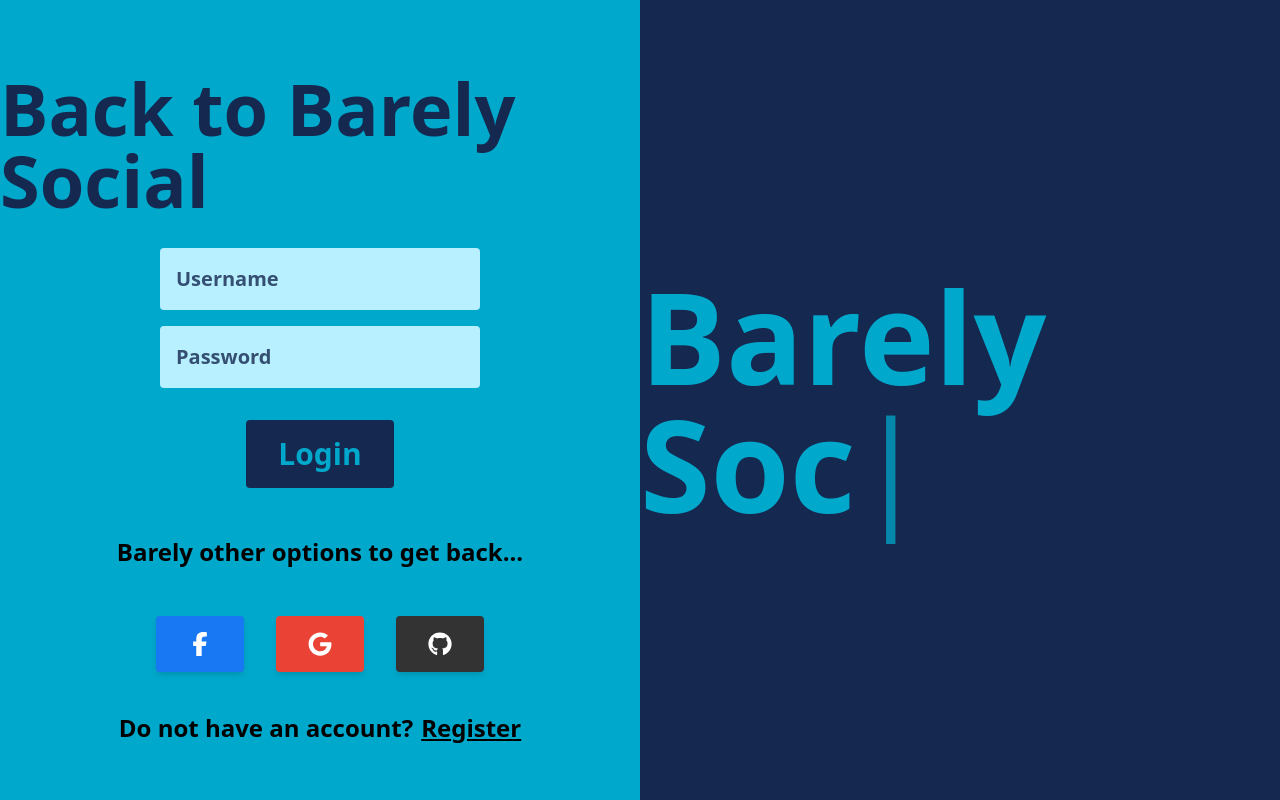
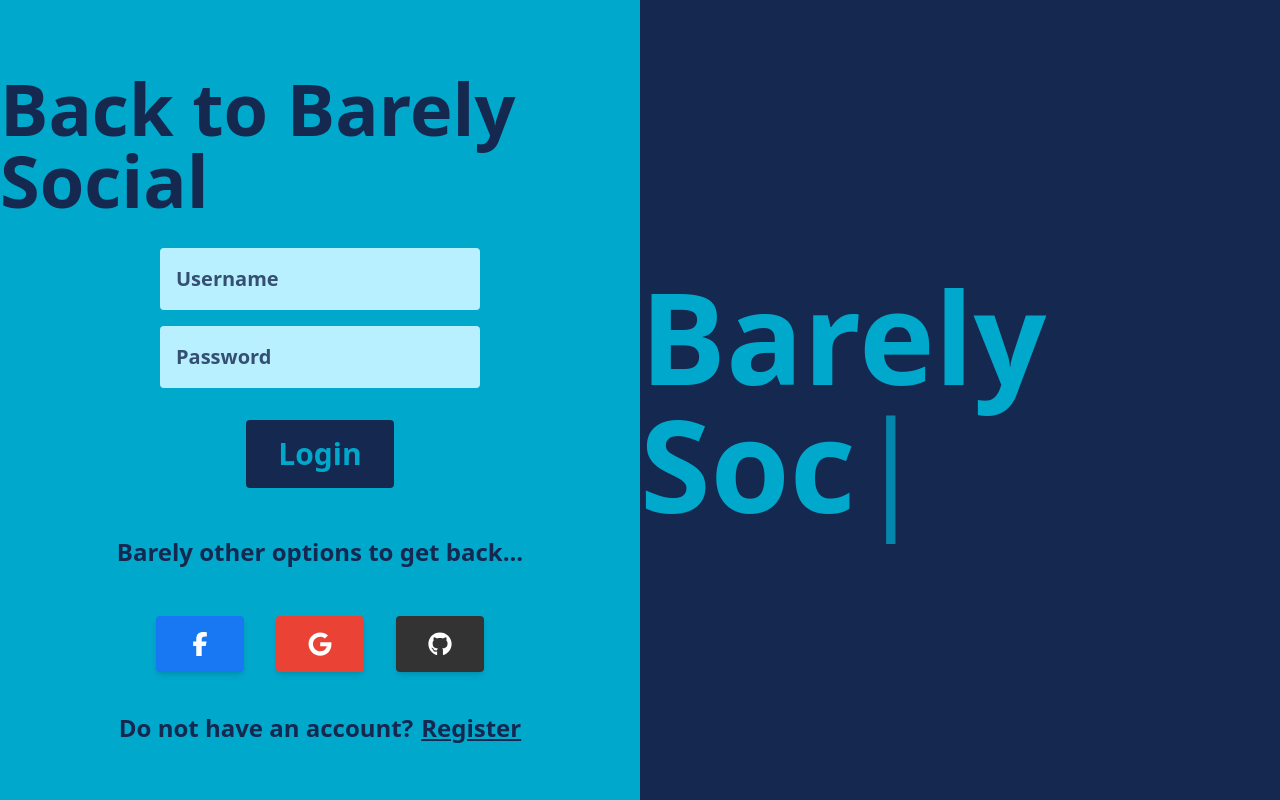
Before and after one commit to m-umer-iqbal/P23-Barely-Social-Frontend, a React (Vite) app: page /login in a window 1280 px wide. Built offline with nearby package versions, Linux system fonts and the light colour scheme; a web font is replaced by a local one.

Commit message:
Change font color from black to my theme in some lines

```diff
--- a/index.html
+++ b/index.html
@@ -10,6 +10,12 @@
   <link href="https://fonts.googleapis.com/css2?family=Lato&family=Special+Gothic:wght@400..700&display=swap"
     rel="stylesheet">
   <title>Barely Social</title>
+  <!-- <style>
+    body {
+      background-color: #142850;
+      color: white;
+    }
+  </style> -->
 </head>
 
 <body>
--- a/src/components/subComponents/AlreadyHaveAccount.jsx
+++ b/src/components/subComponents/AlreadyHaveAccount.jsx
@@ -2,9 +2,9 @@ import React from 'react'
 import { Link } from "react-router"
 const AlreadyHaveAccount = (props) => {
     return (
-        <div className='flex gap-2 text-2xl font-semibold text-dark-blue-500 my-4'>
+        <div className='flex gap-2 text-2xl font-semibold text-dark-blue-900 my-4'>
             <p>{props.line}</p>
-            <Link to={props.to} className='text-dark-blue-500 underline hover:no-underline hover:text-off-blue-200'>{props.text}</Link>
+            <Link to={props.to} className='text-dark-blue-900 underline hover:no-underline hover:text-off-blue-200'>{props.text}</Link>
         </div>
     )
 }
--- a/src/pages/CreateAccount.jsx
+++ b/src/pages/CreateAccount.jsx
@@ -16,7 +16,7 @@ const SignUp = () => {
 
                 <CreateAccountInputFields />
 
-                <p className='font-semibold text-2xl'>Barely other options to create account....</p>
+                <p className='text-dark-blue-900 font-semibold text-2xl'>Barely other options to create account....</p>
 
                 <div className='flex gap-8 my-4'>
                     <FacebookBtn />
--- a/src/pages/Login.jsx
+++ b/src/pages/Login.jsx
@@ -16,7 +16,7 @@ const Login = () => {
 
                 <LoginInputFields />
 
-                <p className='font-semibold text-2xl'>Barely other options to get back...</p>
+                <p className='text-dark-blue-900 font-semibold text-2xl'>Barely other options to get back...</p>
 
                 <div className='flex gap-8 my-4'>
                     <FacebookBtn />
```
